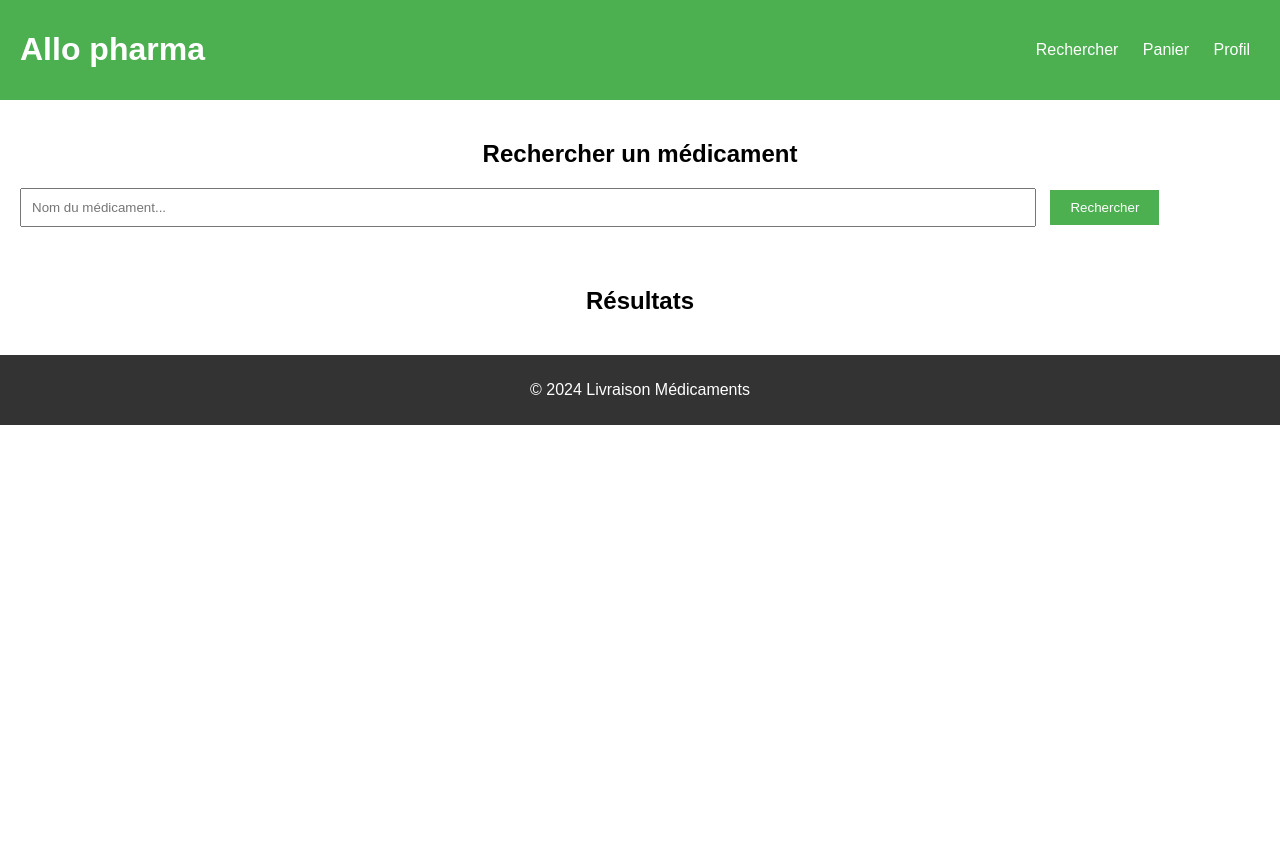
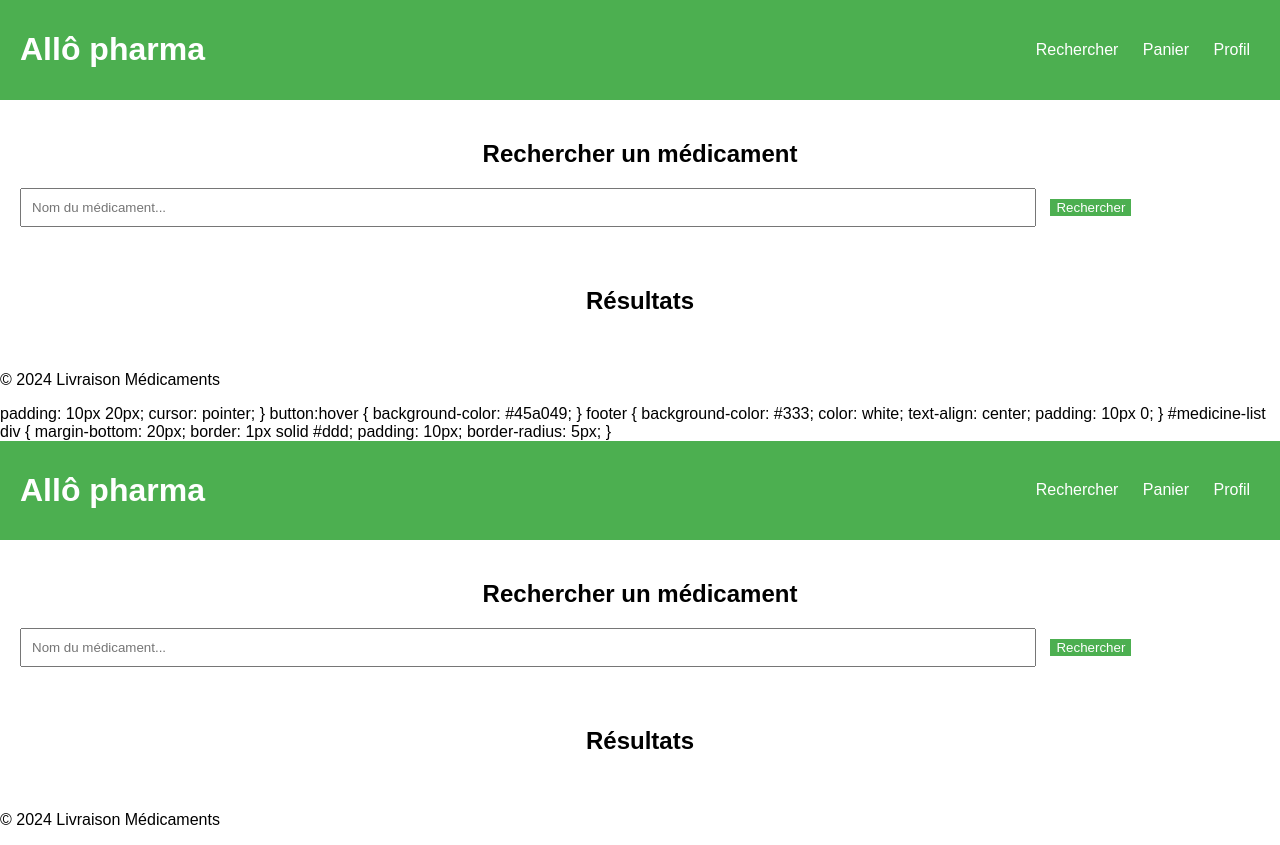
Before and after one commit to Boubh/All-pharma, a plain HTML site: page index.html in a window 1280 px wide. Before the commit the page ends 800 px from the top, so only its background shows below. Drawn offline with Linux system fonts and the light colour scheme.

Commit message:
Add files via upload

```diff
--- a/index.html
+++ b/index.html
@@ -3,7 +3,54 @@
 <head>
     <meta charset="UTF-8">
     <meta name="viewport" content="width=device-width, initial-scale=1.0">
-    <title>Allo pharma</title>
+    <title>Allô pharma</title>
+    <style>
+        /* CSS intégré */
+        body {
+            font-family: Arial, sans-serif;
+            margin: 0;
+            padding: 0;
+            box-sizing: border-box;
+        }
+
+        header {
+            background-color: #4CAF50;
+            color: white;
+            padding: 10px 20px;
+            display: flex;
+            justify-content: space-between;
+            align-items: center;
+        }
+
+        header nav a {
+            margin: 0 10px;
+            text-decoration: none;
+            color: white;
+        }
+
+        h1, h2 {
+            text-align: center;
+        }
+
+        section {
+            padding: 20px;
+        }
+
+        #search-bar {
+            width: 80%;
+            padding: 10px;
+            margin-right: 10px;
+        }
+
+        button {
+            background-color: #4CAF50;
+            color: white;
+            border: none;<!DOCTYPE html>
+<html lang="en">
+<head>
+    <meta charset="UTF-8">
+    <meta name="viewport" content="width=device-width, initial-scale=1.0">
+    <title>Allô pharma</title>
     <style>
         /* CSS intégré */
         body {
@@ -72,7 +119,123 @@
 <body>
     <!-- HTML structure -->
     <header>
-        <h1>Allo pharma</h1>
+        <h1>Allô pharma</h1>
+        <nav>
+            <a href="#search">Rechercher</a>
+            <a href="#cart">Panier</a>
+            <a href="#profile">Profil</a>
+        </nav>
+    </header>
+
+    <section id="search">
+        <h2>Rechercher un médicament</h2>
+        <input type="text" placeholder="Nom du médicament..." id="search-bar">
+        <button onclick="searchMedicine()">Rechercher</button>
+    </section>
+
+    <section id="results">
+        <h2>Résultats</h2>
+        <div id="medicine-list">
+            <!-- Résultats affichés ici via JavaScript -->
+        </div>
+    </section>
+
+    <footer>
+        <p>&copy; 2024 Livraison Médicaments</p>
+    </footer>
+
+    <script>
+        // JavaScript intégré
+        function searchMedicine() {
+            const medicineList = document.getElementById('medicine-list');
+            medicineList.innerHTML = `
+                <div>
+                    <h3>Paracétamol</h3>
+                    <p>Prix : 3€</p>
+                    <button onclick="addToCart('Paracétamol')">Ajouter au panier</button>
+                </div>
+                <div>
+                    <h3>Ibuprofène</h3>
+                    <p>Prix : 5€</p>
+                    <button onclick="addToCart('Ibuprofène')">Ajouter au panier</button>
+                </div>
+                <div>
+                    <h3>Doliprane</h3>
+                    <p>Prix : 1.59€</p>
+                    <button onclick="addToCart('Doliprane')">Ajouter au panier</button>
+                </div>
+                <div>
+                    <h3>Spasfon</h3>
+                    <p>Prix : 4.20€</p>
+                    <button onclick="addToCart('Spasfon')">Ajouter au panier</button>
+                </div>
+                <div>
+                    <h3>Amoxicilline</h3>
+                    <p>Prix : 7€</p>
+                    <button onclick="addToCart('Amoxicilline')">Ajouter au panier</button>
+                </div>
+                <div>
+                    <h3>Efferalgan</h3>
+                    <p>Prix : 2.50€</p>
+                    <button onclick="addToCart('Efferalgan')">Ajouter au panier</button>
+                </div>
+                <div>
+                    <h3>Gaviscon</h3>
+                    <p>Prix : 6.30€</p>
+                    <button onclick="addToCart('Gaviscon')">Ajouter au panier</button>
+                </div>
+                <div>
+                    <h3>Nurofen</h3>
+                    <p>Prix : 4.90€</p>
+                    <button onclick="addToCart('Nurofen')">Ajouter au panier</button>
+                </div>
+                <div>
+                    <h3>Magnésium</h3>
+                    <p>Prix : 3.80€</p>
+                    <button onclick="addToCart('Magnésium')">Ajouter au panier</button>
+                </div>
+                <div>
+                    <h3>Vitamine C</h3>
+                    <p>Prix : 2.90€</p>
+                    <button onclick="addToCart('Vitamine C')">Ajouter au panier</button>
+                </div>
+            `;
+        }
+
+        function addToCart(medicine) {
+            alert(`${medicine} a été ajouté au panier !`);
+        }
+    </script>
+</body>
+</html>
+
+            padding: 10px 20px;
+            cursor: pointer;
+        }
+
+        button:hover {
+            background-color: #45a049;
+        }
+
+        footer {
+            background-color: #333;
+            color: white;
+            text-align: center;
+            padding: 10px 0;
+        }
+
+        #medicine-list div {
+            margin-bottom: 20px;
+            border: 1px solid #ddd;
+            padding: 10px;
+            border-radius: 5px;
+        }
+    </style>
+</head>
+<body>
+    <!-- HTML structure -->
+    <header>
+        <h1>Allô pharma</h1>
         <nav>
             <a href="#search">Rechercher</a>
             <a href="#cart">Panier</a>
```
